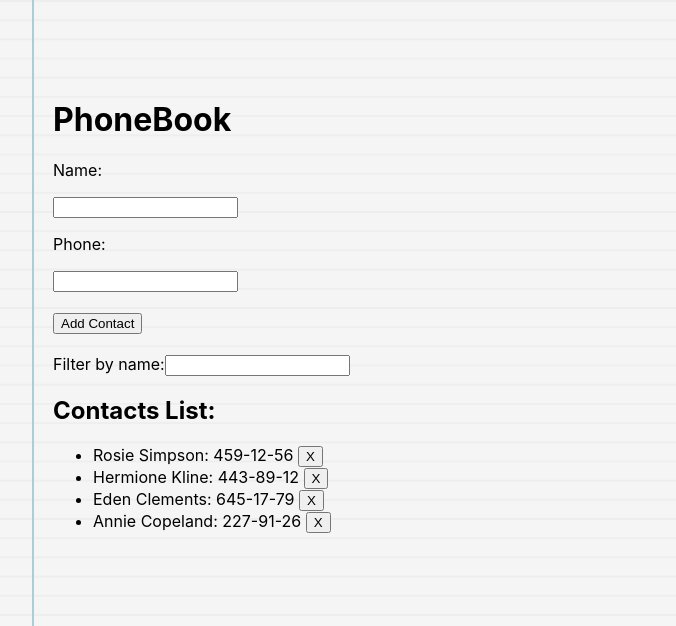
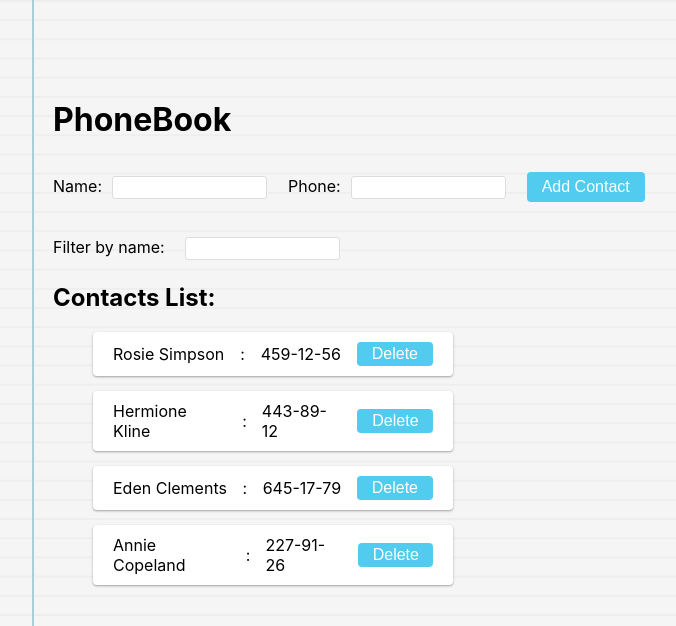
Before and after one commit to Nepalcem/goit-react-hw-02-phonebook, a React (Create React App) app: page / in a window 1280 px wide. Shown: the top 626 px of the page, without its empty margins (47-723 px from the left). Built offline with nearby package versions, Linux system fonts and the light colour scheme.

Commit message:
proptypes + styles

```diff
--- a/src/components/Filter/Filter.jsx
+++ b/src/components/Filter/Filter.jsx
@@ -1,12 +1,21 @@
-import React from 'react'
+import React from 'react';
+import PropTypes from 'prop-types';
+import { FilterStyled } from './Filter.styled';
 
-const Filter = ({value, onChange}) => {
+const Filter = ({ value, onChange }) => {
   return (
+    <FilterStyled>
     <label>
-          Filter by name:
-          <input type="text" value={value} onChange={onChange}/>
-        </label>
-  )
-}
+      Filter by name:
+      <input className="filter-input" type="text" value={value} onChange={onChange} />
+    </label>
+    </FilterStyled>
+  );
+};
 
-export default Filter
+export default Filter;
+
+Filter.propTypes = {
+  value: PropTypes.string.isRequired,
+  onChange: PropTypes.func.isRequired,
+};
--- /dev/null
+++ b/src/components/Filter/Filter.styled.js
@@ -0,0 +1,25 @@
+import styled from 'styled-components';
+
+export const FilterStyled = styled.form`
+  & label {
+    display: flex;
+    gap: 20px;
+    align-items: baseline;
+  }
+  & input {
+    max-width: 150px;
+    transition: all 0.3s ease-in-out;
+    outline: none;
+    padding: 3px 0px 3px 3px;
+    margin: 5px 1px 3px 0px;
+    border: 1px solid #dddddd;
+    border-radius: 3px;
+  }
+  & input:focus {
+    outline: none;
+    box-shadow: 0 0 5px rgba(81, 203, 238, 1);
+    padding: 3px 0px 3px 3px;
+    margin: 5px 1px 3px 0px;
+    border: 1px solid rgba(81, 203, 238, 1);
+  }
+`;
--- a/src/components/Form/Form.jsx
+++ b/src/components/Form/Form.jsx
@@ -1,4 +1,6 @@
 import React, { Component } from 'react';
+import PropTypes from 'prop-types';
+import { FormStyled } from './Form.styled';
 
 export default class Form extends Component {
   state = {
@@ -22,8 +24,9 @@ export default class Form extends Component {
 
   render() {
     return (
-      <form onSubmit={this.submitHandler}>
+      <FormStyled onSubmit={this.submitHandler}>
         <h1>PhoneBook</h1>
+        <div className="form__inputs">
           <label>
             <p>Name:</p>
             <input
@@ -49,12 +52,14 @@ export default class Form extends Component {
               value={this.state.number}
             />
           </label>
-        <br />
-        <br />
+
           <button type="submit">Add Contact</button>
-        <br />
-        <br />
-      </form>
+        </div>
+      </FormStyled>
     );
   }
 }
+
+Form.propTypes = {
+  onSubmit: PropTypes.func.isRequired,
+};
--- /dev/null
+++ b/src/components/Form/Form.styled.js
@@ -0,0 +1,48 @@
+import styled from 'styled-components';
+
+export const FormStyled = styled.form`
+    margin-bottom: 20px;
+
+  & .form__inputs {
+    display: flex;
+    gap: 20px;
+    align-items: baseline;
+  }
+  & .form__inputs p {
+    display: inline-block;
+    margin-right: 10px;
+  }
+  & .form__inputs input {
+    max-width: 150px;
+    transition: all 0.3s ease-in-out;
+    outline: none;
+    padding: 3px 0px 3px 3px;
+    margin: 5px 1px 3px 0px;
+    border: 1px solid #dddddd;
+    border-radius: 3px;
+  }
+  & .form__inputs input:focus {
+    outline: none;
+    box-shadow: 0 0 5px rgba(81, 203, 238, 1);
+    padding: 3px 0px 3px 3px;
+    margin: 5px 1px 3px 0px;
+    border: 1px solid rgba(81, 203, 238, 1);
+  }
+
+  & .form__inputs button {
+    background-color: rgb(81, 203, 238);
+    color: white;
+    padding: 0px 15px;
+    border: none;
+    border-radius: 4px;
+    font-size: 16px;
+    cursor: pointer;
+    position: relative;
+    overflow: hidden;
+    height: 30px;
+  }
+  & .form__inputs button:hover {
+    box-shadow: 0 0 10px rgba(81, 203, 238, 0.8),
+      0 0 20px rgba(81, 203, 238, 0.6), 0 0 30px rgba(81, 203, 238, 0.4);
+  }
+`;
--- a/src/components/contactsList/ContactsList.jsx
+++ b/src/components/contactsList/ContactsList.jsx
@@ -1,19 +1,26 @@
 import React from 'react';
+import PropTypes from 'prop-types';
+import { ContactsStyled } from './ContactsList.styled';
 
 const ContactsList = ({ contacts, removeContact }) => {
   return (
     <div className="contacts">
       <h2>Contacts List:</h2>
-      <ul>
+      <ContactsStyled>
         {contacts.map(({ name, id, number }) => (
-          <li key={id}>
-            <span>{name}</span>: <span>{number} </span>
-            <button onClick={() => removeContact(id)}>X</button>
+          <li key={id} className="item">
+            <span className="name">{name}</span>: <span>{number} </span>
+            <button onClick={() => removeContact(id)}>Delete</button>
           </li>
         ))}
-      </ul>
+      </ContactsStyled>
     </div>
   );
 };
 
 export default ContactsList;
+
+ContactsList.propTypes = {
+  contacts: PropTypes.array.isRequired,
+  removeContact: PropTypes.func.isRequired,
+};
--- /dev/null
+++ b/src/components/contactsList/ContactsList.styled.js
@@ -0,0 +1,58 @@
+import styled from 'styled-components';
+
+export const ContactsStyled = styled.ul`
+  display: flex;
+  flex-direction: column;
+
+
+  & .item {
+    width: 320px;
+    padding: 10px 20px;
+    margin-bottom: 15px;
+    border-radius: 4px;
+    box-shadow: rgba(0, 0, 0, 0.12) 0px 1px 3px, rgba(0, 0, 0, 0.24) 0px 1px 2px;
+    display: flex;
+    justify-content: space-between;
+    align-items: center;
+    gap: 15px;
+    transition: box-shadow 0.25s ease-in-out;
+    background-color: white;
+  }
+  & .item:hover .name {
+    animation: tilt-shaking 0.25s infinite;
+  }
+  & .item:hover {
+    box-shadow: 0 1px 6px rgba(81, 203, 238, 0.6);
+  }
+
+  @keyframes tilt-shaking {
+    0% {
+      transform: rotate(0deg);
+    }
+    25% {
+      transform: rotate(5deg);
+    }
+    50% {
+      transform: rotate(0eg);
+    }
+    75% {
+      transform: rotate(-5deg);
+    }
+    100% {
+      transform: rotate(0deg);
+    }
+  }
+
+  & button {
+    background-color: rgb(81, 203, 238);
+    color: white;
+    padding: 0px 15px;
+    border: none;
+    border-radius: 4px;
+    font-size: 16px;
+    cursor: pointer;
+    position: relative;
+    overflow: hidden;
+    height: 24px;
+  }
+`;
```
Lines whose indentation alone changed are shown as unchanged.
